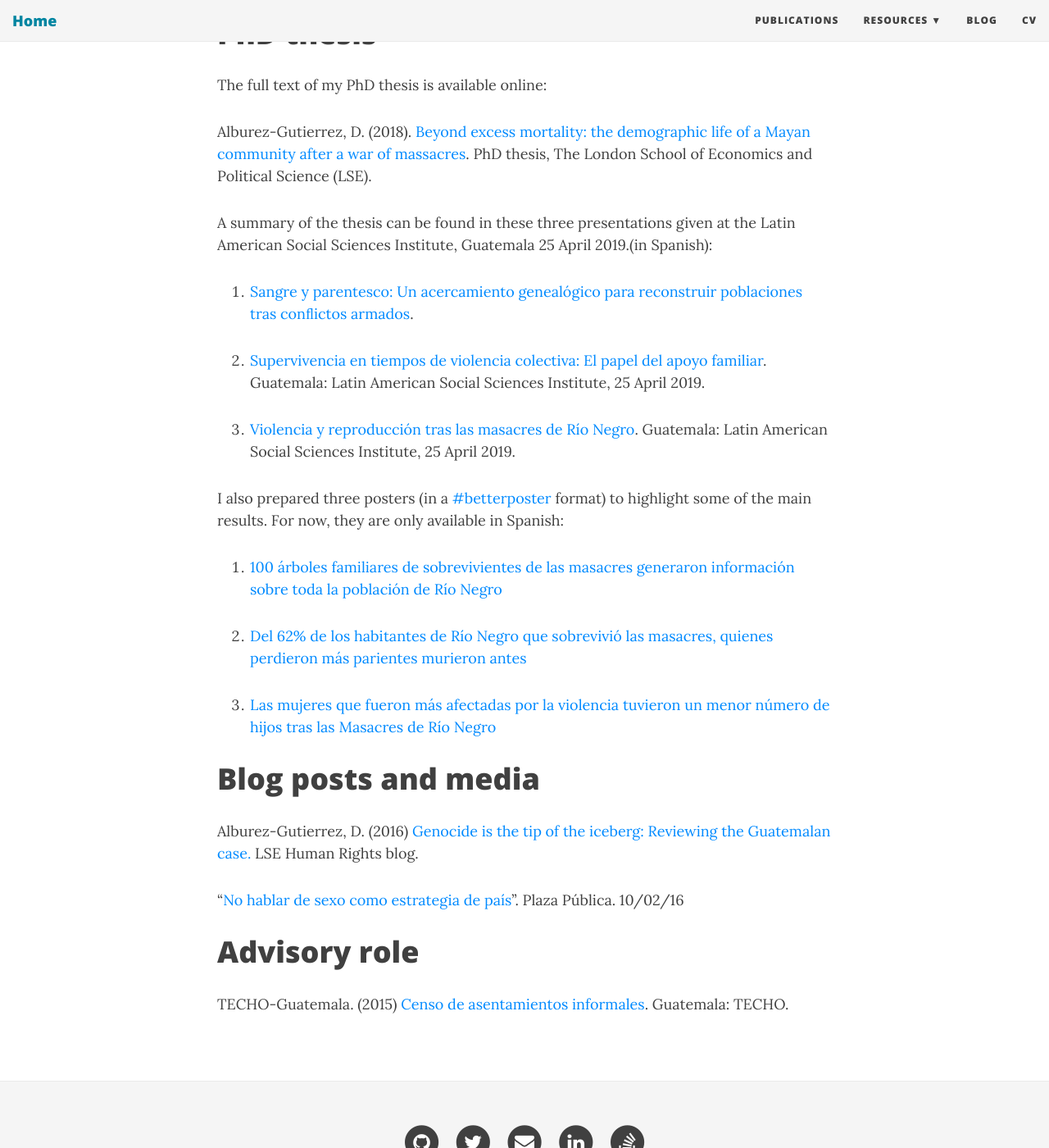
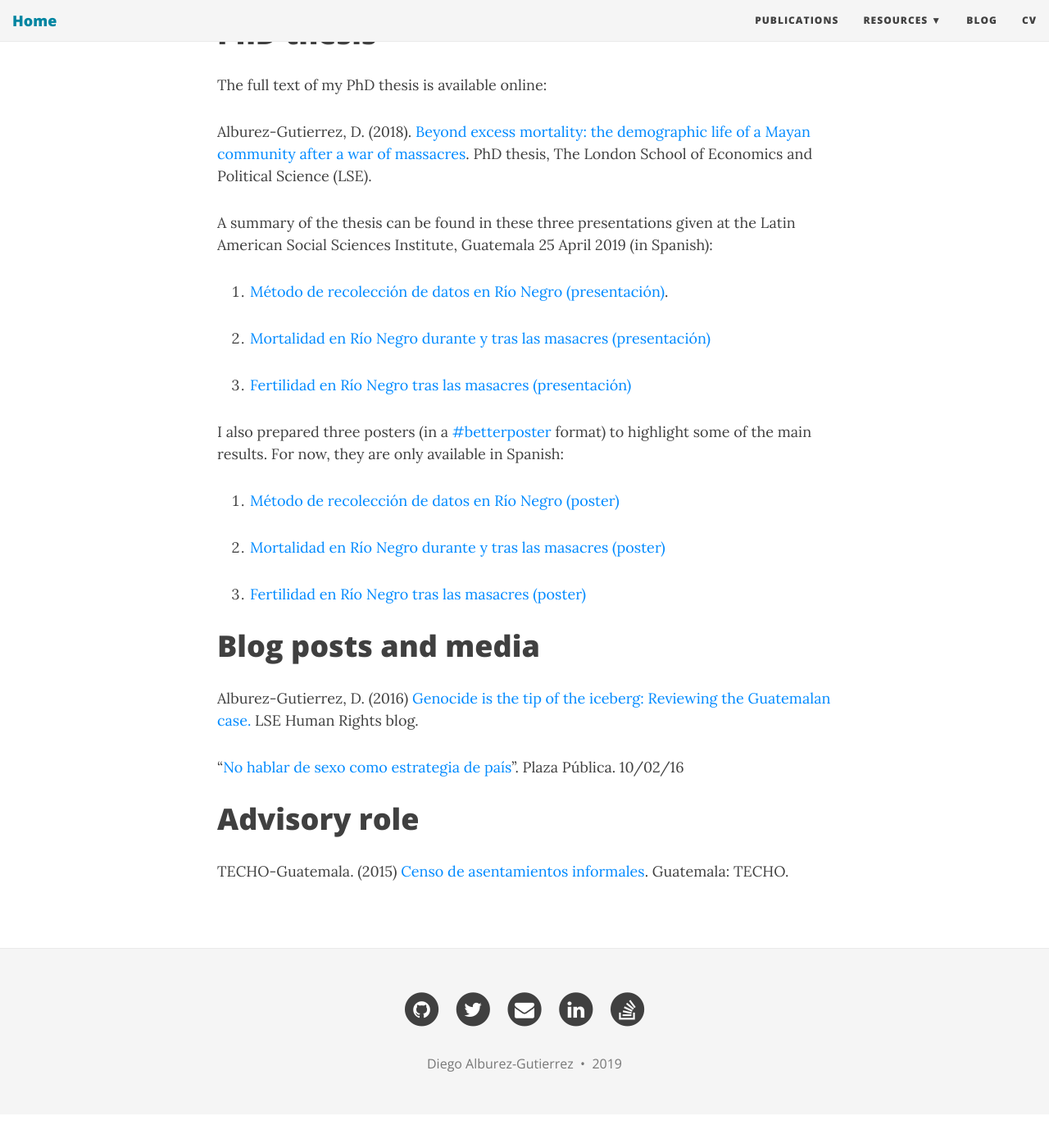
Before and after one commit to alburezg/alburezg.github.io, a Jekyll site: the page built from publications.md, in a window 1280 px wide and 1400 px high, scrolled down 1984 px. Shown: the whole window at 82% size. Built offline with Jekyll 4.4.1, drawn with Linux system fonts in a browser that asks for light colours; nearby versions of some CDN libraries; after the commit the page ends 3343 px from its top, so only the background shows below that.

Commit message:
edited phd materials

```diff
--- a/publications.md
+++ b/publications.md
@@ -41,21 +41,21 @@ The full text of my PhD thesis is available online:
 
 Alburez-Gutierrez, D. (2018). [Beyond excess mortality: the demographic life of a Mayan community after a war of massacres](http://etheses.lse.ac.uk/3872/). PhD thesis, The London School of Economics and Political Science (LSE).
 
-A summary of the thesis can be found in these three presentations given at the Latin American Social Sciences Institute, Guatemala 25 April 2019.(in Spanish):
+A summary of the thesis can be found in these three presentations given at the Latin American Social Sciences Institute, Guatemala 25 April 2019 (in Spanish):
 
-   1. [Sangre y parentesco: Un acercamiento genealógico para reconstruir poblaciones tras conﬂictos armados](pdf/1_alburez_metodos_FLACSO.pdf).
+   1. [Método de recolección de datos en Río Negro (presentación)](pdf/1_alburez_metodos_FLACSO.pdf).
 
-   2. [Supervivencia en tiempos de violencia colectiva: El papel del apoyo familiar](pdf/2_alburez_mortalidad_FLACSO.pdf). Guatemala: Latin American Social Sciences Institute, 25 April 2019.
+   2. [Mortalidad en Río Negro durante y tras las masacres (presentación)](pdf/2_alburez_mortalidad_FLACSO.pdf)
 
-   3. [Violencia y reproducción tras las masacres de Río Negro](pdf/3_alburez_fecundidad_FLACSO.pdf). Guatemala: Latin American Social Sciences Institute, 25 April 2019.
+   3. [Fertilidad en Río Negro tras las masacres (presentación)](pdf/3_alburez_fecundidad_FLACSO.pdf)
 
 I also prepared three posters (in a [#betterposter](https://twitter.com/hashtag/BetterPoster?src=hash) format) to highlight some of the main results. For now, they are only available in Spanish:
 
-   1. [100 árboles familiares de sobrevivientes de las masacres generaron información sobre toda la población de Río Negro](pdf/1._poster_metodo_alburez.pdf)
+   1. [Método de recolección de datos en Río Negro (poster)](pdf/1._poster_metodo_alburez.pdf)
 
-   2. [Del 62% de los habitantes de Río Negro que sobrevivió las masacres, quienes perdieron más parientes murieron antes](pdf/2.poster_mortalidad_alburez.pdf)
+   2. [Mortalidad en Río Negro durante y tras las masacres (poster)](pdf/2.poster_mortalidad_alburez.pdf)
 
-   3. [Las mujeres que fueron más afectadas por la violencia tuvieron un menor número de hijos tras las Masacres de Río Negro](pdf/3.poster_fertilidad_alburez.pdf)
+   3. [Fertilidad en Río Negro tras las masacres (poster)](pdf/3.poster_fertilidad_alburez.pdf)
 
 # Blog posts and media
 
```
